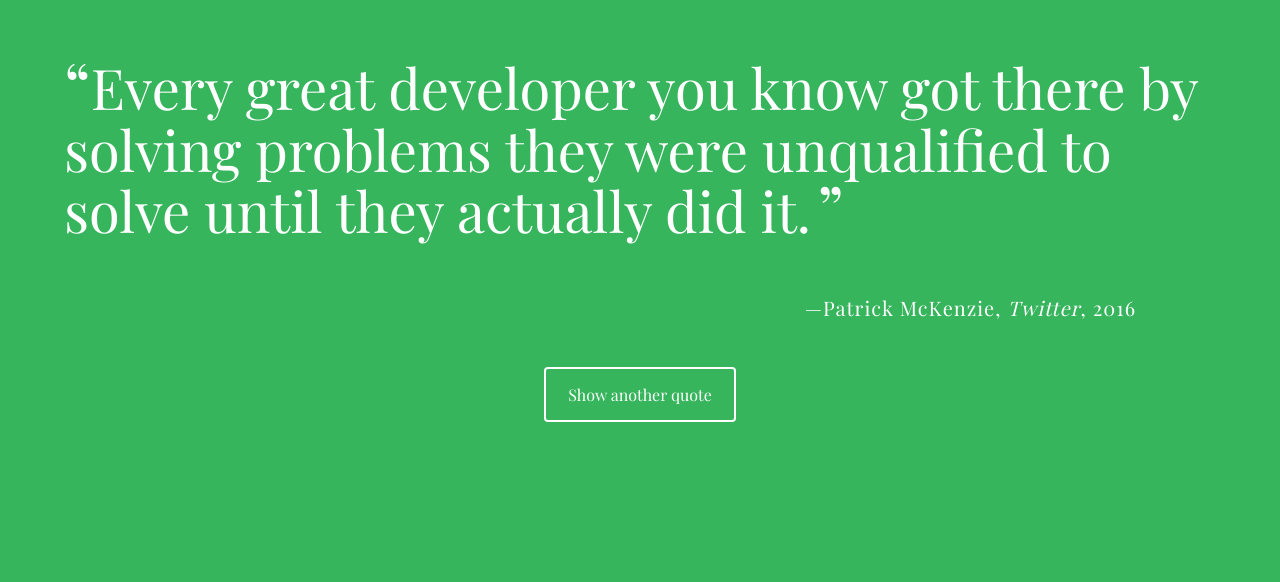
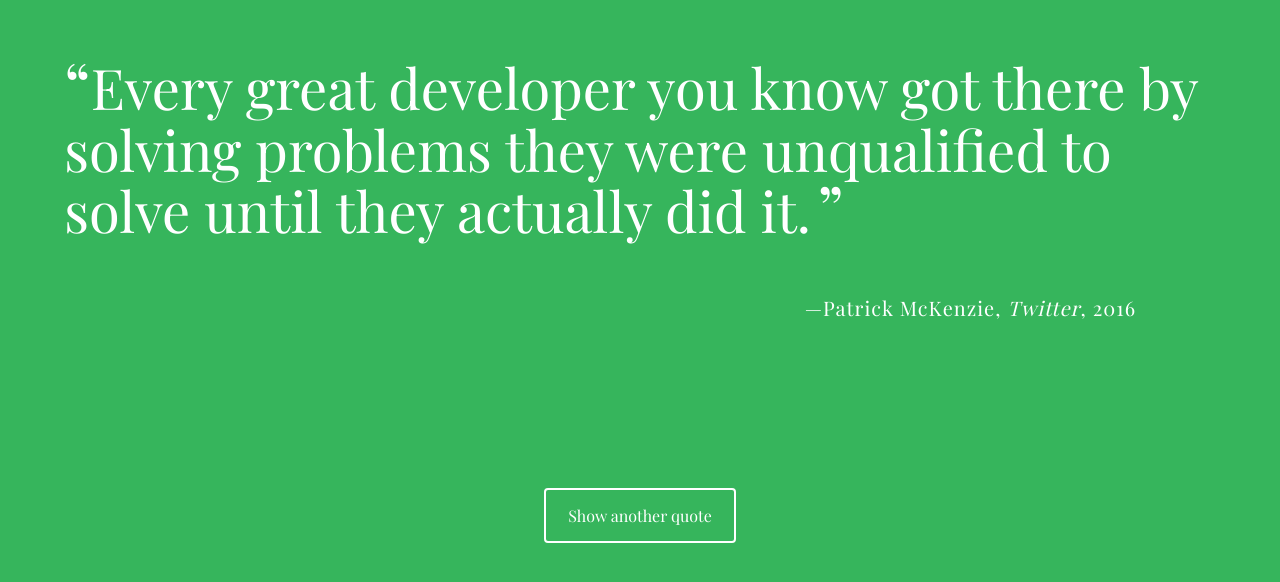
Before and after one commit to Chagorovski/TechDegree-Project-1, a plain HTML site: page index.html in a window 1280 px wide. Drawn offline with nearby package versions, Linux system fonts and the light colour scheme; no server answers; a web font is replaced by a local one.

Commit message:
Wrap btn in div

```diff
--- a/index.html
+++ b/index.html
@@ -10,14 +10,13 @@
 </head>
 <body>
   <div class="container">
-
     <div id="quote-box">
       <p class="quote">Every great developer you know got there by solving problems they were unqualified to solve until they actually did it.</p>
       <p class="source">Patrick McKenzie<span class="citation">Twitter</span><span class="year">2016</span></p>
     </div>
-
+  </div>
+  <div class="btn-holder">
     <button id="loadQuote">Show another quote</button>
-
   </div>
   <script src="js/script.js"></script>
 </body>
```
